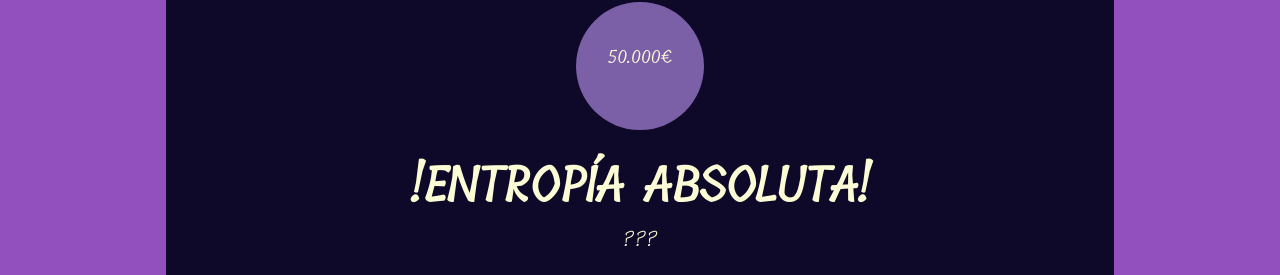
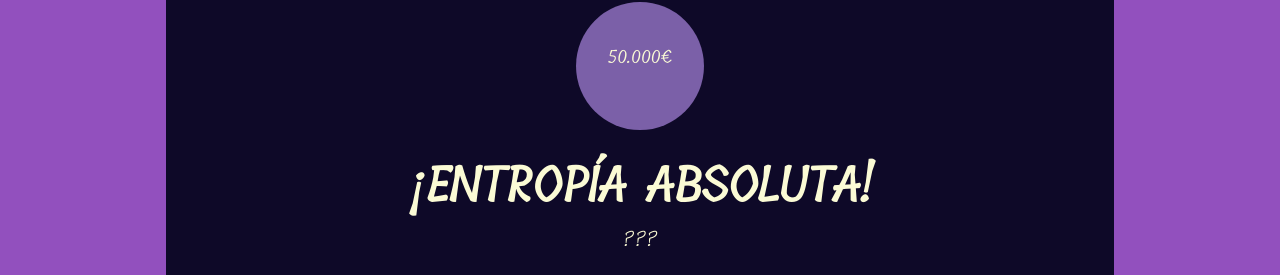
Before and after one commit to MireyaVargas/MireyaVargas.github.io, a plain HTML site: page index.html in a window 1280 px wide. Shown: the part 6551-6826 px from the top of the page. Drawn offline with Linux system fonts and the light colour scheme; a script that the page names is missing.

Commit message:
Update index.html

```diff
--- a/index.html
+++ b/index.html
@@ -163,7 +163,7 @@
                 <div class="OrdenCampaña">
                     <div class="cajasDinero"><p>50.000€</p></div>
                     <div class="textoCampaña">
-                        <h5>!ENTROPÍA ABSOLUTA!</h5>
+                        <h5>¡ENTROPÍA ABSOLUTA!</h5>
                         <p>???</p>
                     </div>
                 </div>
```
